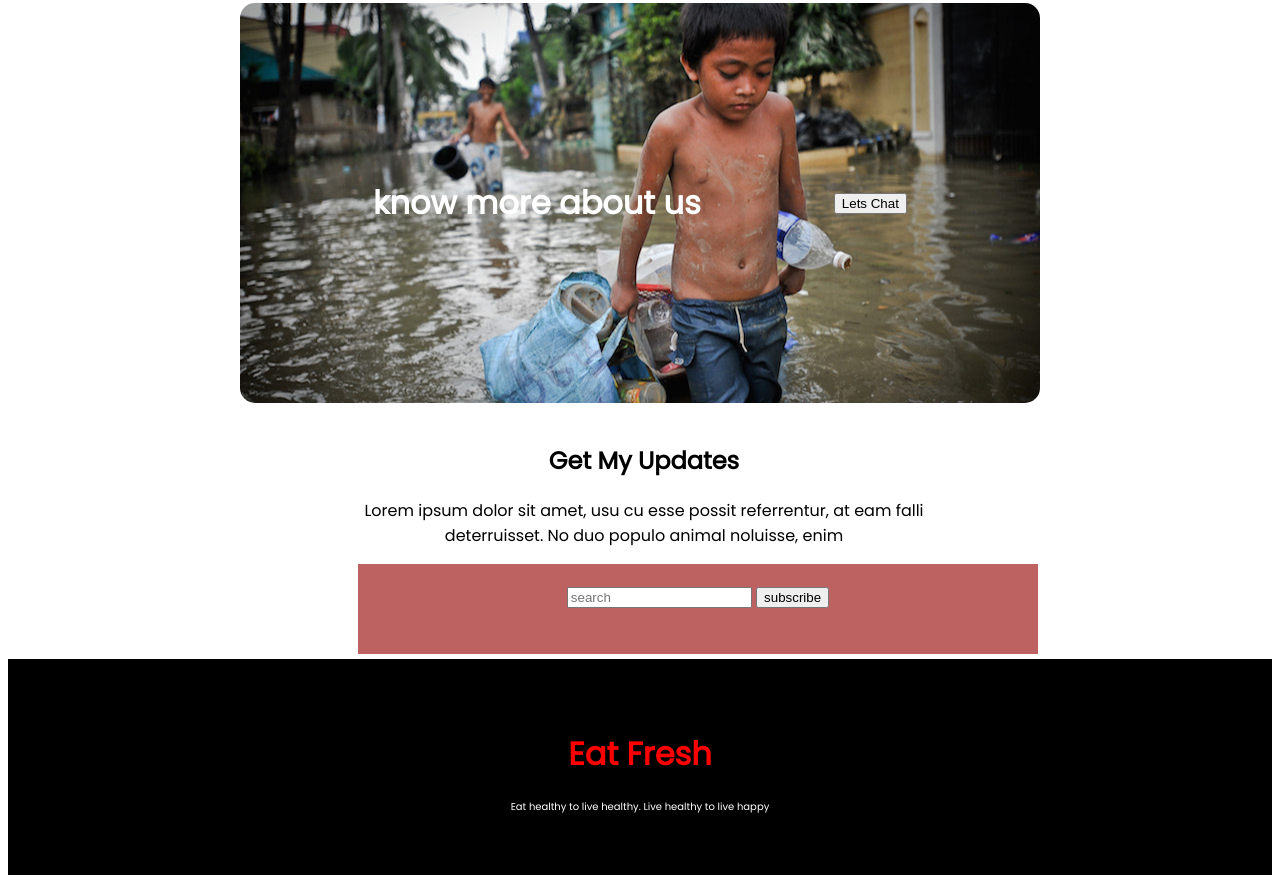
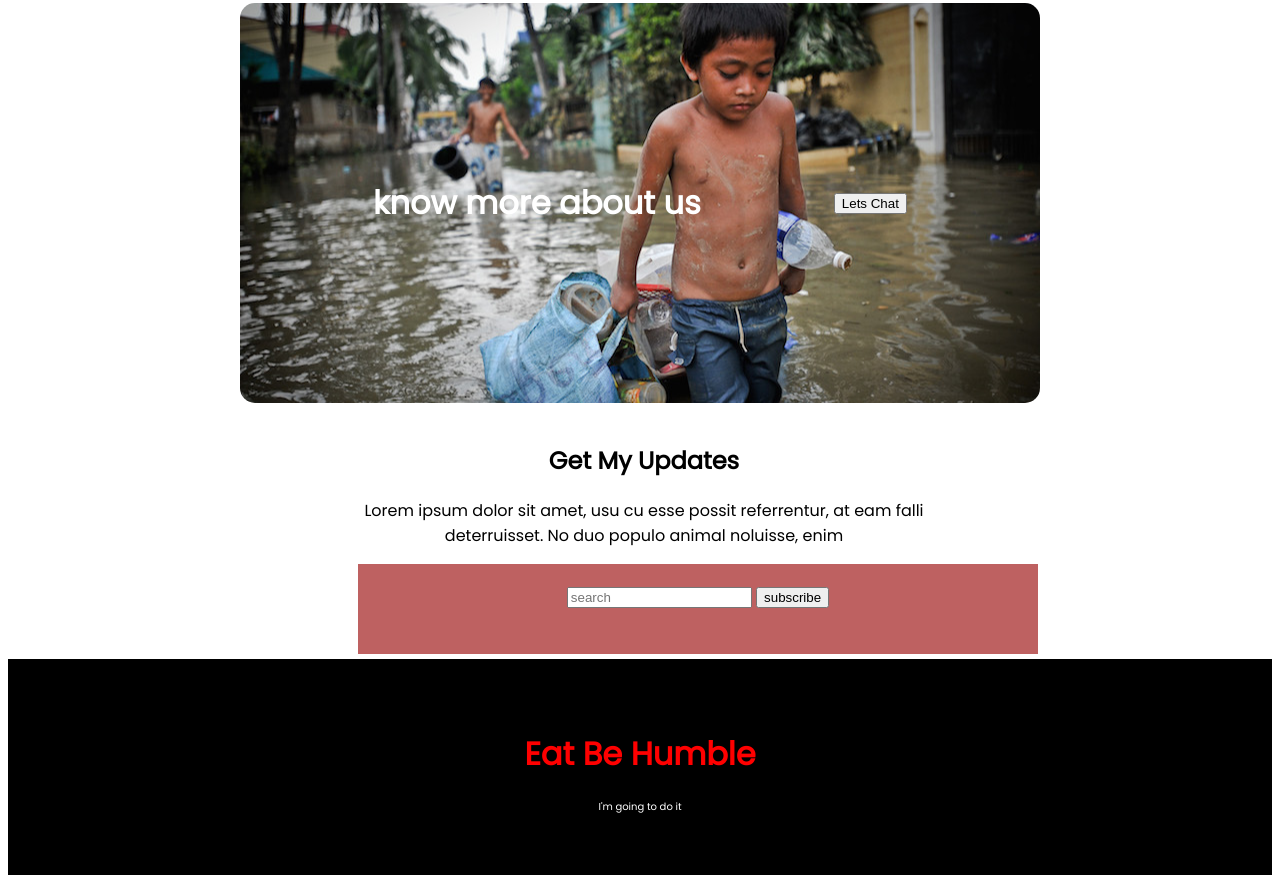
Before and after one commit to NayeemHossenn/donate-to-needy, a plain HTML site: page index.html in a window 1280 px wide. Shown: the part 1902-2785 px from the top of the page. Drawn offline with Linux system fonts and the light colour scheme.

Commit message:
footer have been added

```diff
--- a/index.html
+++ b/index.html
@@ -147,8 +147,8 @@
 
     </section><br>
     <footer>
-        <h1><span>Eat</span> Fresh</h1>
-        <p>Eat healthy to live healthy. Live healthy to live happy</p>
+        <h1><span>Eat</span> Be Humble</h1>
+        <p>I'm going to do it</p>
 
     </footer>
 </body>
```
